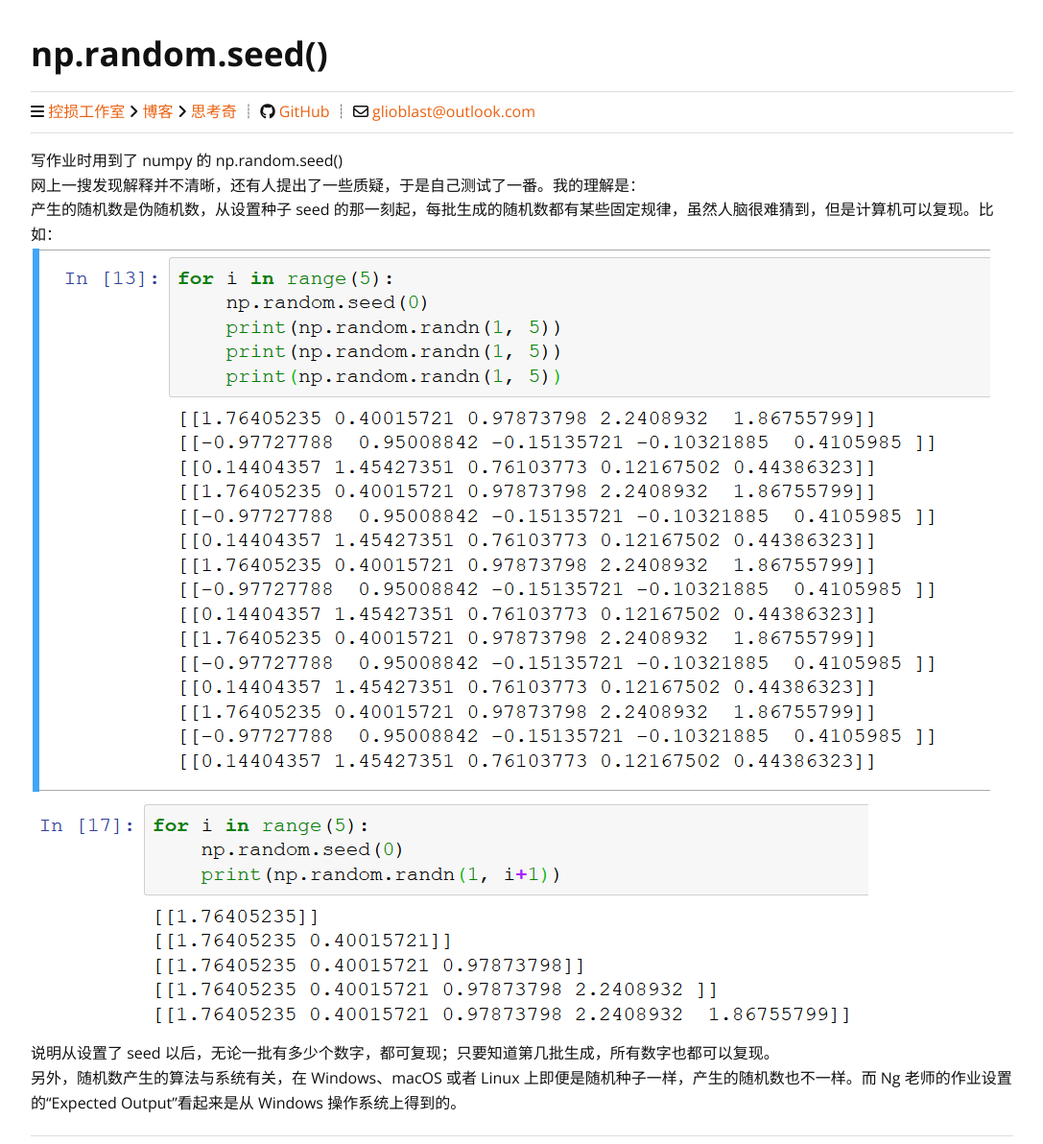
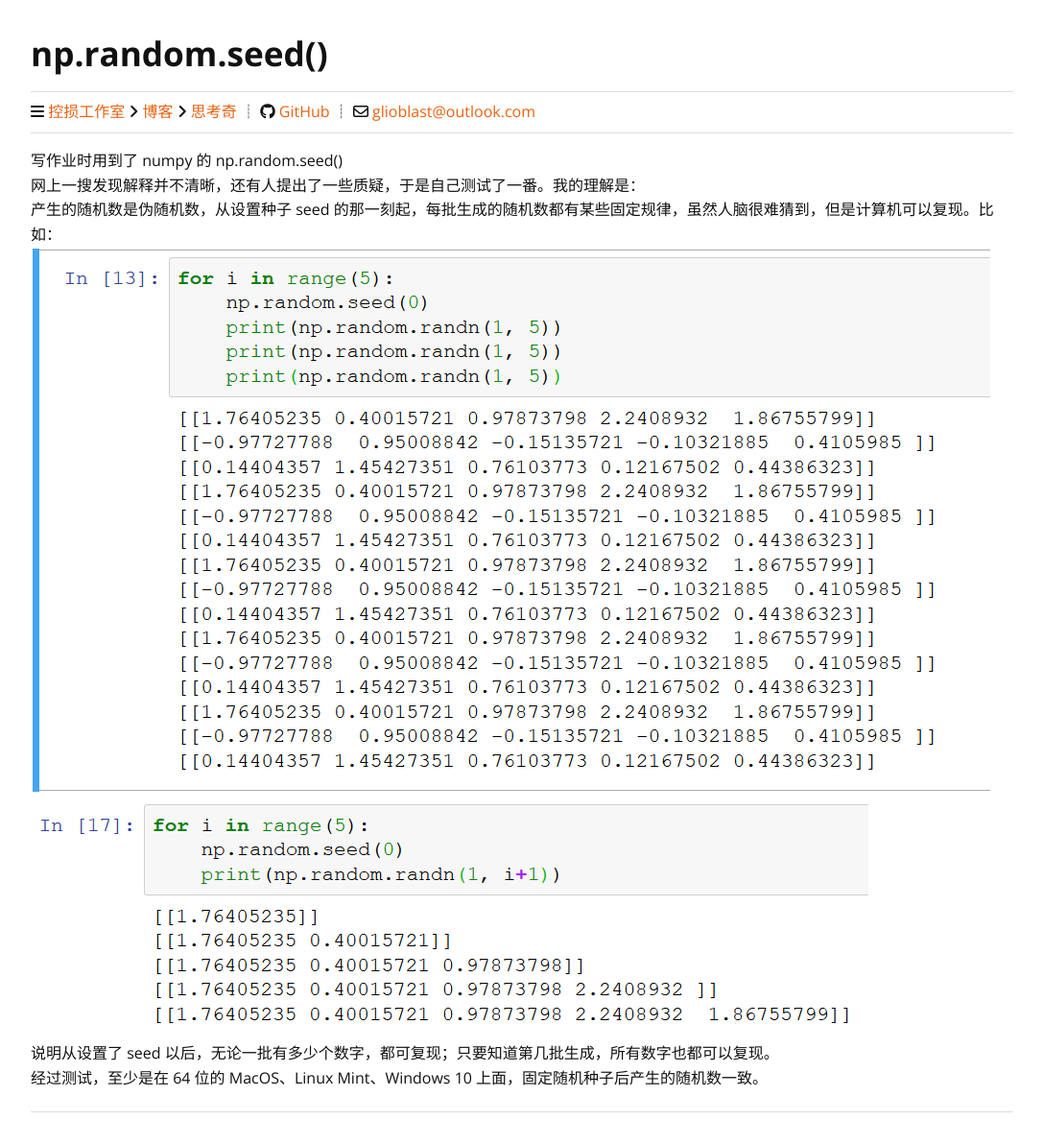
Before and after one commit to DamageControlStudio/HomePage, a Jekyll site: the page built from _posts/2019-03-26-np-random-seed.md, in a window 1280 px wide. Shown: the whole page at 96% size, without its empty margins (96-1183 px from the left). Built offline with Jekyll 4.4.1, drawn with Linux system fonts in a browser that asks for light colours; nearby versions of some CDN libraries; after the commit the page ends 1167 px from its top, so only the background shows below that.

Commit message:
Update 2019-03-26-np-random-seed.md

```diff
--- a/_posts/2019-03-26-np-random-seed.md
+++ b/_posts/2019-03-26-np-random-seed.md
@@ -11,4 +11,4 @@ description: 随机数产生的算法与系统有关，在 Windows、macOS 或
 ![1](/images/nprandomseed-1.png)
 ![2](/images/nprandomseed-2.png)
 说明从设置了 seed 以后，无论一批有多少个数字，都可复现；只要知道第几批生成，所有数字也都可以复现。
-另外，随机数产生的算法与系统有关，在 Windows、macOS 或者 Linux 上即便是随机种子一样，产生的随机数也不一样。而 Ng 老师的作业设置的“Expected Output”看起来是从 Windows 操作系统上得到的。
+经过测试，至少是在 64 位的 MacOS、Linux Mint、Windows 10 上面，固定随机种子后产生的随机数一致。
```
